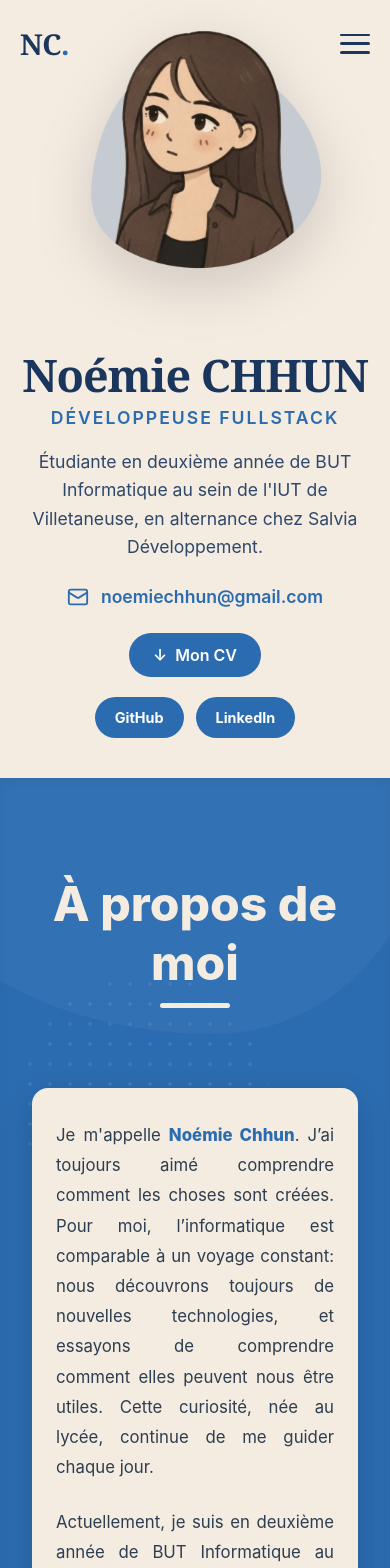
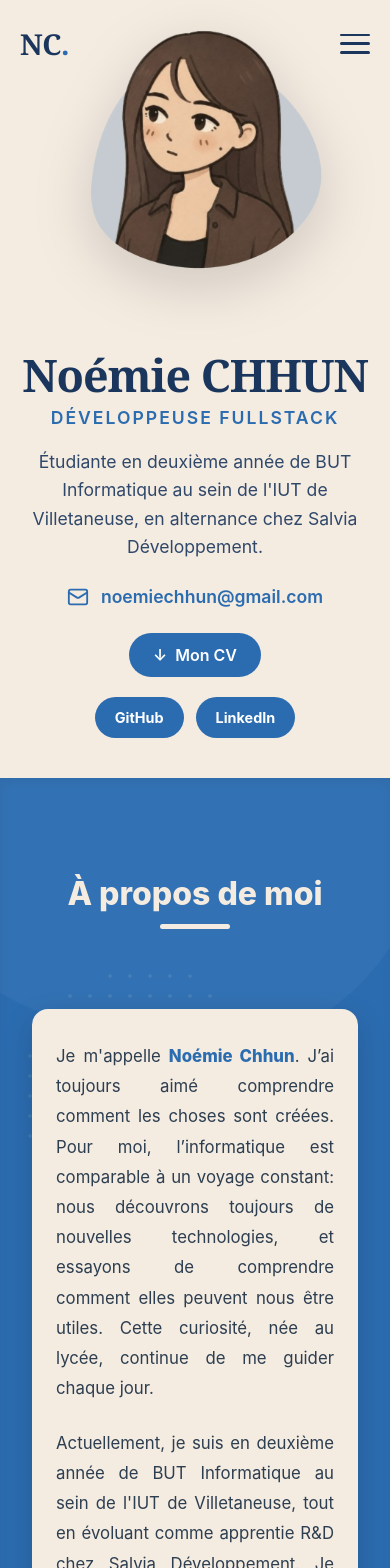
Before and after one commit to Minry3/Portfolio, a Vue app: page / in a window 390 px wide. Shown: the top 1568 px of the page. Built offline with nearby package versions, Linux system fonts and the light colour scheme.

Commit message:
correctif visuel mobile

```diff
--- a/src/assets/main.css
+++ b/src/assets/main.css
@@ -73,3 +73,14 @@ html {
   pointer-events: none;
   z-index: 0;
 }
+
+@media (max-width: 768px) {
+
+    .section-title {
+        font-size: 2rem;
+        max-width: 100vw;
+        padding: 0 15px 1rem 15px;
+        overflow-wrap: break-word;
+        word-wrap: break-word;
+    }
+}
```
